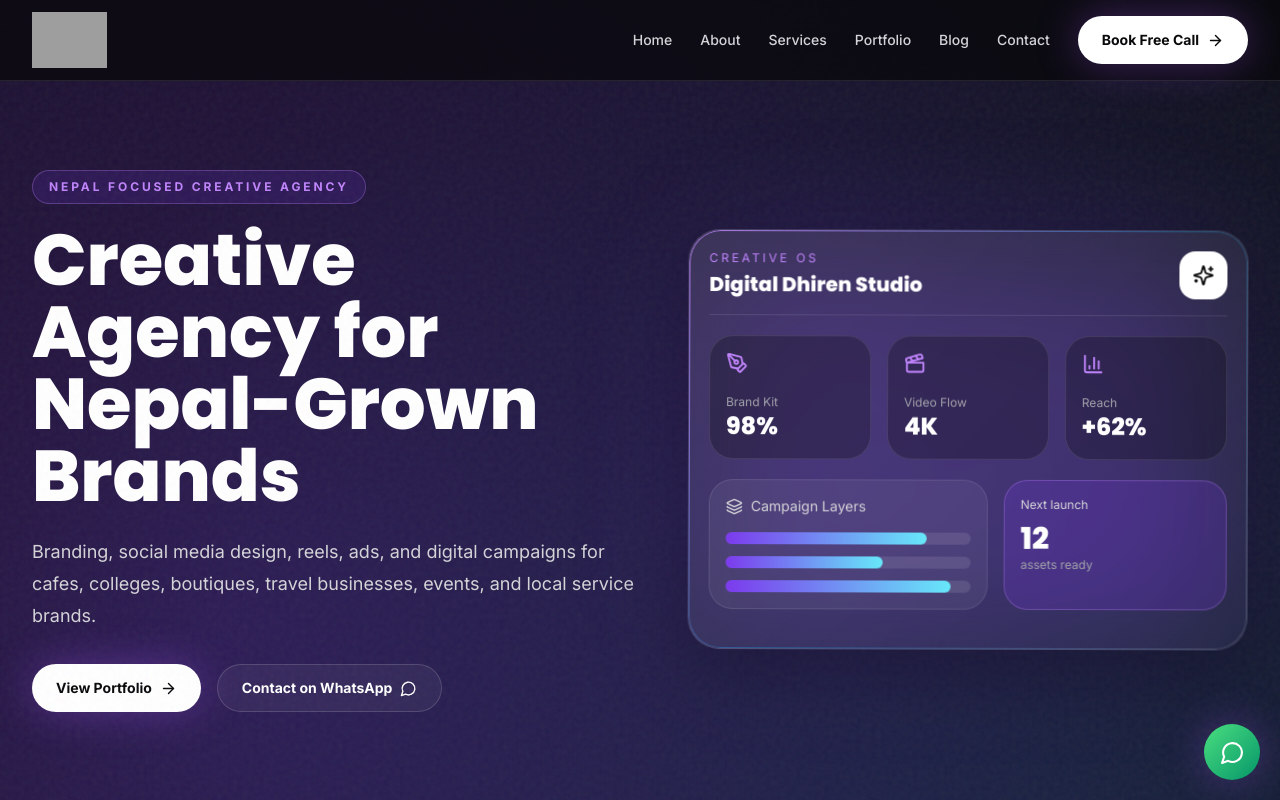
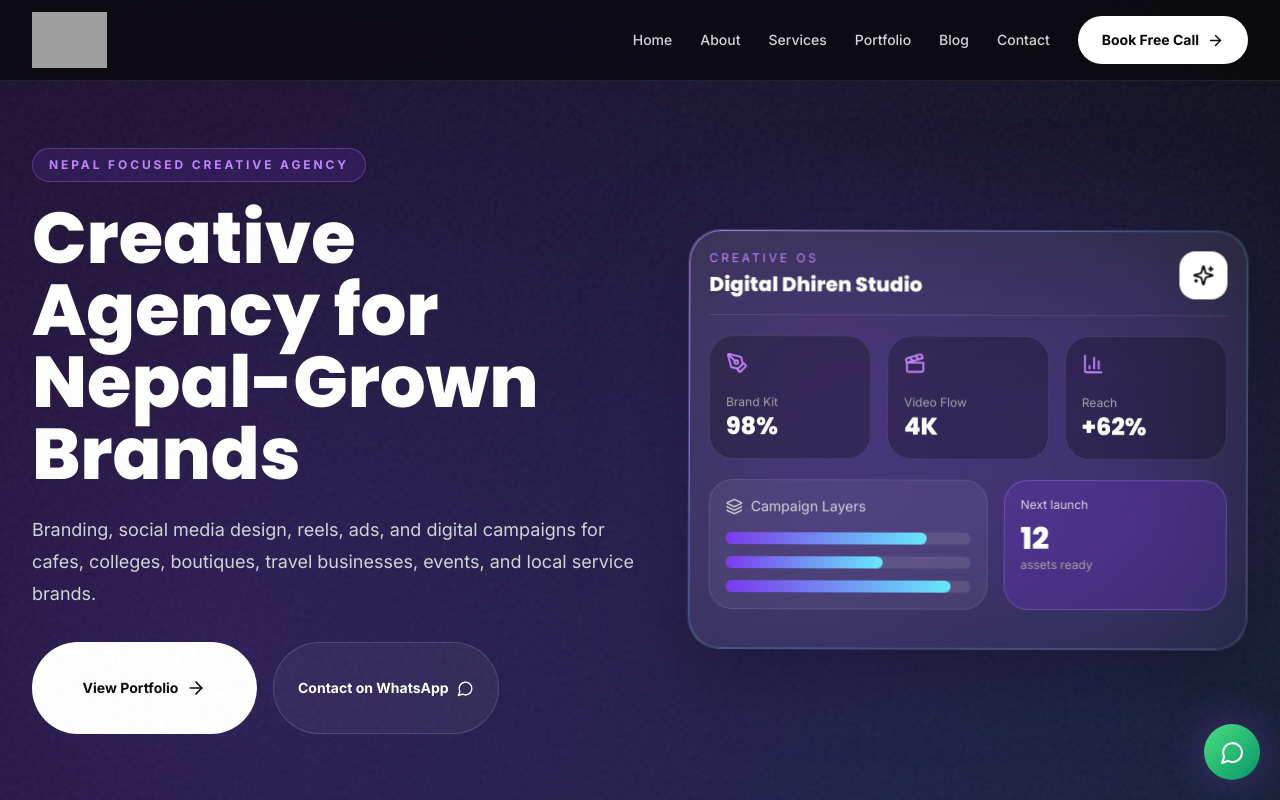
Before and after one commit to digitaldhiren011-code/digital-dhiren, a Next.js app: page / in a window 1280 px wide. Shown: the top 800 px of the page. Built offline with nearby package versions, Linux system fonts and the light colour scheme; grey boxes are pictures that could not be loaded.

Commit message:
Match portfolio CTA reference

```diff
--- a/app/page.tsx
+++ b/app/page.tsx
@@ -21,7 +21,7 @@
             Branding, social media design, reels, ads, and digital campaigns for cafes, colleges, boutiques, travel businesses, events, and local service brands.
           </p>
           <div className="mt-8 flex flex-col gap-3 sm:flex-row sm:flex-wrap sm:gap-4">
-            <ButtonLink href="/portfolio">View Portfolio</ButtonLink>
+            <ButtonLink href="/portfolio" size="cta">View Portfolio</ButtonLink>
             <ButtonLink href={brand.whatsapp} variant="ghost" icon={<MessageCircle size={17} />}>Contact on WhatsApp</ButtonLink>
           </div>
         </Reveal>
--- a/components/button-link.tsx
+++ b/components/button-link.tsx
@@ -7,22 +7,26 @@
   href: string;
   children: ReactNode;
   variant?: "primary" | "ghost";
+  size?: "default" | "cta";
   icon?: ReactNode;
 };
 
-export default function ButtonLink({ href, children, variant = "primary", icon }: ButtonLinkProps) {
+export default function ButtonLink({ href, children, variant = "primary", size = "default", icon }: ButtonLinkProps) {
   return (
     <Link
       href={href}
       className={cn(
-        "inline-flex min-h-12 items-center justify-center gap-2 rounded-full px-6 text-sm font-bold transition duration-300",
+        "inline-flex items-center justify-center gap-2 rounded-full text-sm font-bold transition duration-300",
+        size === "cta"
+          ? "h-[92px] w-full max-w-[225px] px-8 text-[18px] leading-none sm:w-[225px]"
+          : "min-h-12 px-6",
         variant === "primary"
-          ? "bg-white text-zinc-950 shadow-glow hover:-translate-y-0.5 hover:bg-brand-accent"
+          ? "bg-white text-zinc-950 hover:bg-zinc-100"
           : "border border-white/15 bg-white/5 text-white hover:border-brand-accent/70 hover:bg-white/10"
       )}
     >
       {children}
-      {icon || <ArrowRight size={17} />}
+      {icon || <ArrowRight size={size === "cta" ? 20 : 17} />}
     </Link>
   );
 }
```
